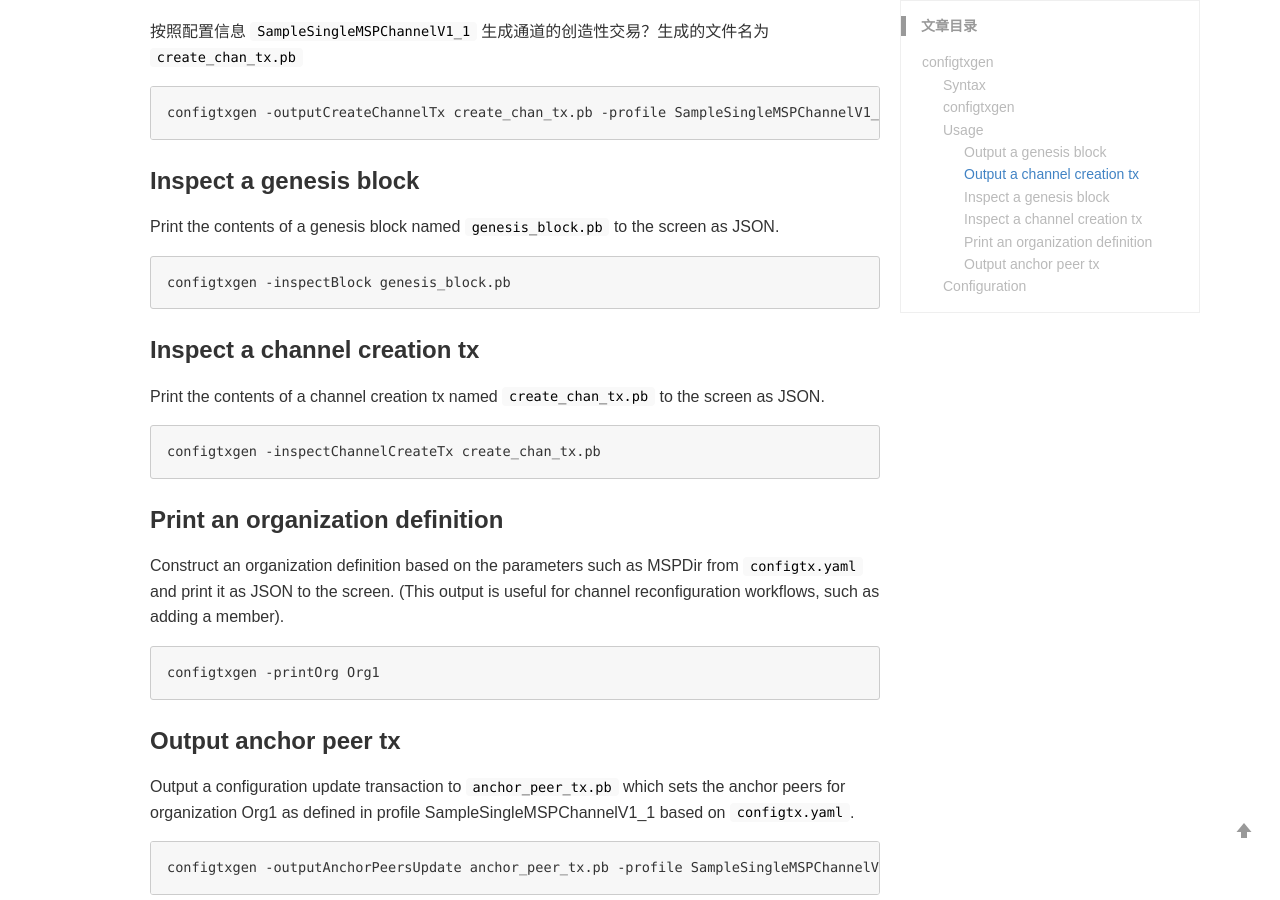
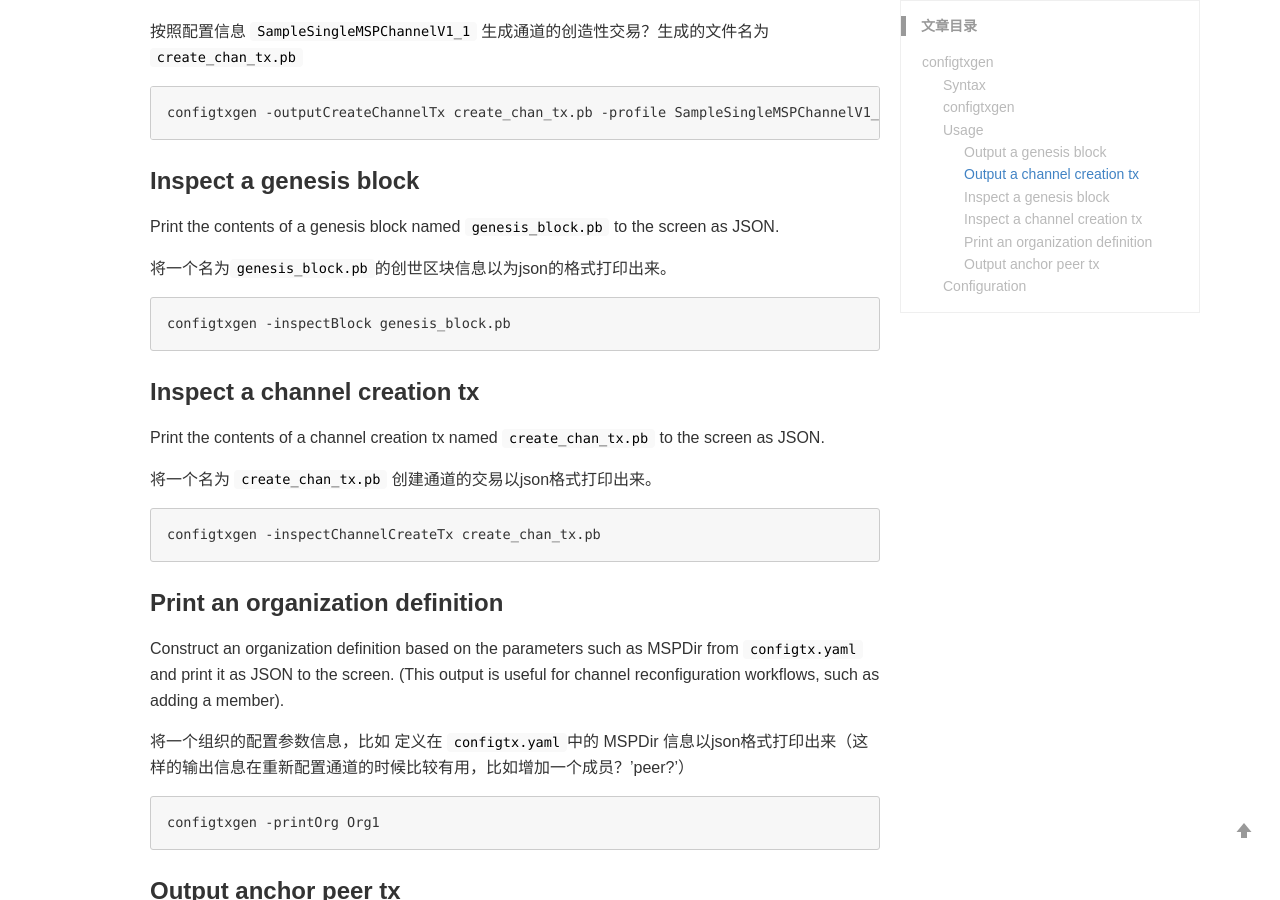
Before and after one commit to nox60/nox60.github.io, a Jekyll site: the page built from _posts/2019-8-7-configtxgen.md, in a window 1280 px wide and 900 px high, scrolled down 1815 px. Built offline with Jekyll 4.4.1, drawn with Linux system fonts in a browser that asks for light colours; our own code applies the rules of GitHub Pages for plain Markdown files; comment, search, counter and statistics services are not loaded.

Commit message:
Modify document

````diff
--- a/_posts/2019-8-7-configtxgen.md
+++ b/_posts/2019-8-7-configtxgen.md
@@ -81,6 +81,8 @@ configtxgen -outputCreateChannelTx create_chan_tx.pb -profile SampleSingleMSPCha
 Print the contents of a genesis block named `genesis_block.pb` to the screen as
 JSON.
 
+将一个名为`genesis_block.pb`的创世区块信息以为json的格式打印出来。
+
 ```
 configtxgen -inspectBlock genesis_block.pb
 ```
@@ -89,6 +91,8 @@ configtxgen -inspectBlock genesis_block.pb
 
 Print the contents of a channel creation tx named `create_chan_tx.pb` to the
 screen as JSON.
+
+将一个名为 `create_chan_tx.pb` 创建通道的交易以json格式打印出来。
 
 ```
 configtxgen -inspectChannelCreateTx create_chan_tx.pb
@@ -100,6 +104,8 @@ Construct an organization definition based on the parameters such as MSPDir
 from `configtx.yaml` and print it as JSON to the screen. (This output is useful
 for channel reconfiguration workflows, such as adding a member).
 
+将一个组织的配置参数信息，比如 定义在 `configtx.yaml`中的 MSPDir 信息以json格式打印出来（这样的输出信息在重新配置通道的时候比较有用，比如增加一个成员？'peer?'）
+
 ```
 configtxgen -printOrg Org1
 ```
@@ -109,6 +115,8 @@ configtxgen -printOrg Org1
 Output a configuration update transaction to `anchor_peer_tx.pb` which sets the
 anchor peers for organization Org1 as defined in profile
 SampleSingleMSPChannelV1_1 based on `configtx.yaml`.
+
+
 
 ```
 configtxgen -outputAnchorPeersUpdate anchor_peer_tx.pb -profile SampleSingleMSPChannelV1_1 -asOrg Org1
````
